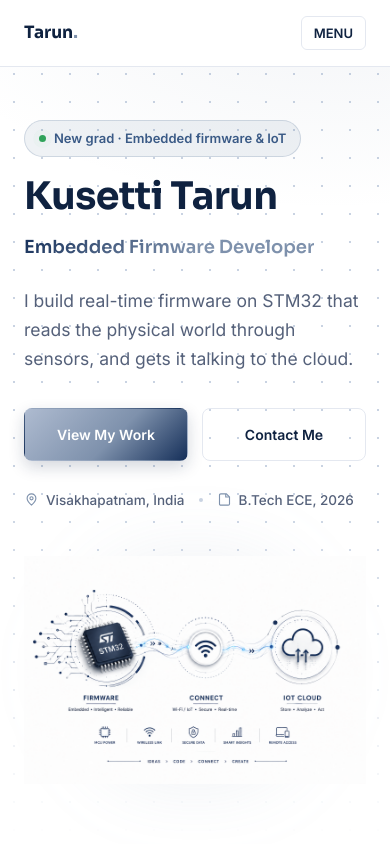
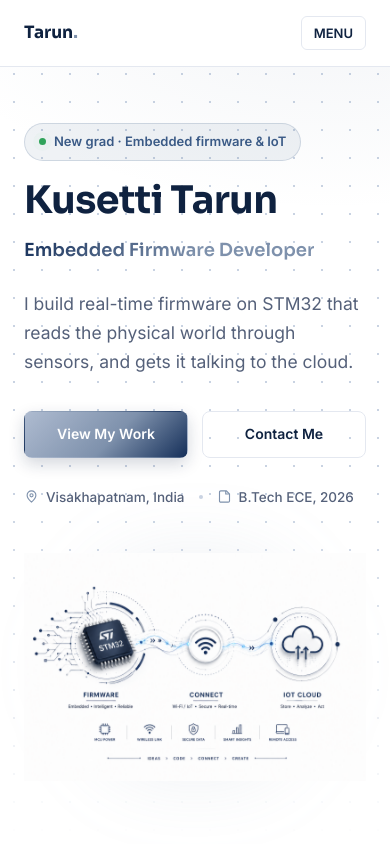
Before and after one commit to tarunkusetti2004/portfolio, a plain HTML site: page index.html in a window 390 px wide. Shown: the top 844 px of the page. Drawn offline with Linux system fonts and the light colour scheme.

Commit message:
portfolio website

```diff
--- a/css/style.css
+++ b/css/style.css
@@ -2174,15 +2174,35 @@ footer {
     .cta-row {
         width: 100%;
         display: flex;
+        flex-wrap: nowrap;
         gap: 14px;
     }
 
     .cta-row .btn {
-    flex: 1;
+        flex: 1 1 0;
+        min-width: 0;
+
+        display: inline-flex;
+        align-items: center;
         justify-content: center;
+
         white-space: nowrap;
-    padding: 14px 16px;
+        word-break: keep-all;
+        overflow: hidden;
+
+        padding: 14px 12px;
         font-size: 14px;
+        line-height: 1.2;
+    }
+
+    .cta-row .btn-primary {
+        min-width: 0;
+    }
+
+    .cta-row .btn-outline {
+        min-width: 0;
+    }
+
 }
 
     .project-grid {
```
Lines whose indentation alone changed are shown as unchanged.
